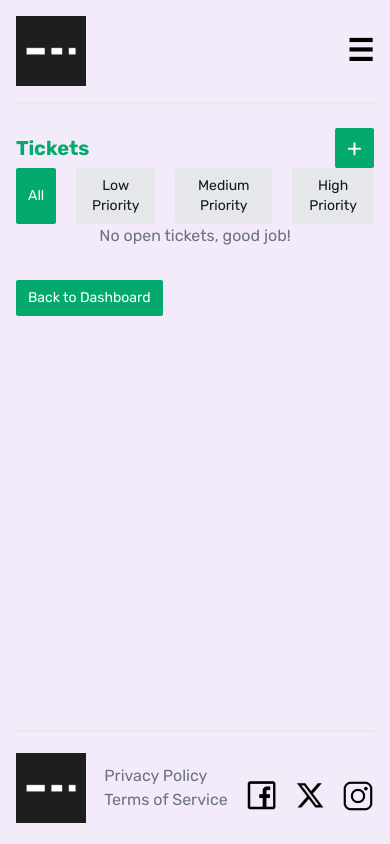
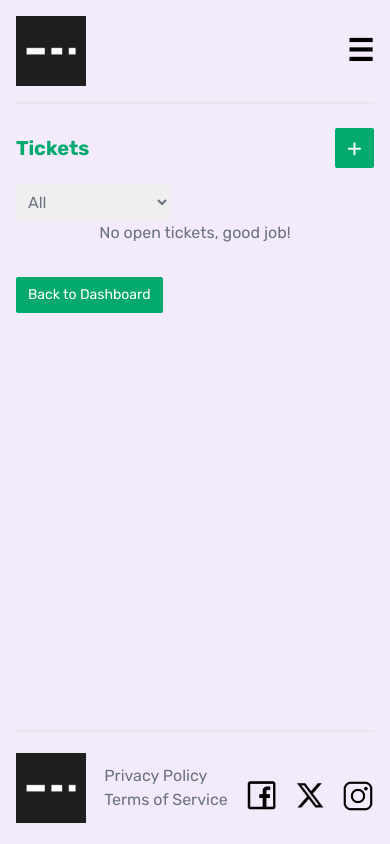
Before and after one commit to kalaounmohamad/nextjs-website, a Next.js app: page /tickets in a window 390 px wide. Built offline with nearby package versions, Linux system fonts and the light colour scheme.

Commit message:
Fixed margins + Dropdown on small devices instead of btns

```diff
--- a/app/tickets/TicketsList.js
+++ b/app/tickets/TicketsList.js
@@ -28,7 +28,27 @@ export default function Tickets() {
 
   return (
     <div>
-      <div className="flex gap-5">
+      <select
+        className="btn-filter sm:hidden mt-4 p-2"
+        value={selectedPriority}
+        onChange={(e) => setSelectedPriority(e.target.value)}
+      >
+        <option value="all" className="text-xs">
+          All
+        </option>
+        <option value="low" className="text-xs">
+          Low Priority
+        </option>
+        <option value="medium" className="text-xs">
+          Medium Priority
+        </option>
+        <option value="high" className="text-xs">
+          High Priority
+        </option>
+      </select>
+      <div className="hidden sm:flex gap-5  my-4">
+        {/* On small screens I want a dropdown */}
+        {/* On larger screens I want buttons */}
         <button
           className={`btn-filter hover:opacity-75  ${
             selectedPriority === "all" ? "btn-primary" : "btn-secondary"
@@ -63,7 +83,7 @@ export default function Tickets() {
         </button>
       </div>
       {selectedPriority !== "all" && filteredTickets.length === 0 && (
-        <p className="text-center">
+        <p className="text-center my-8">
           No open <b>{selectedPriority} priority </b>tickets, good job!
         </p>
       )}
```
